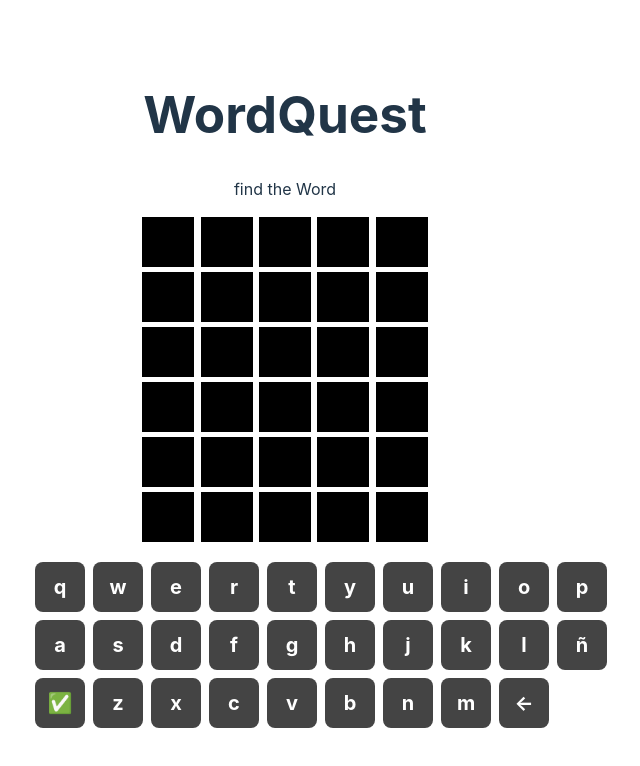
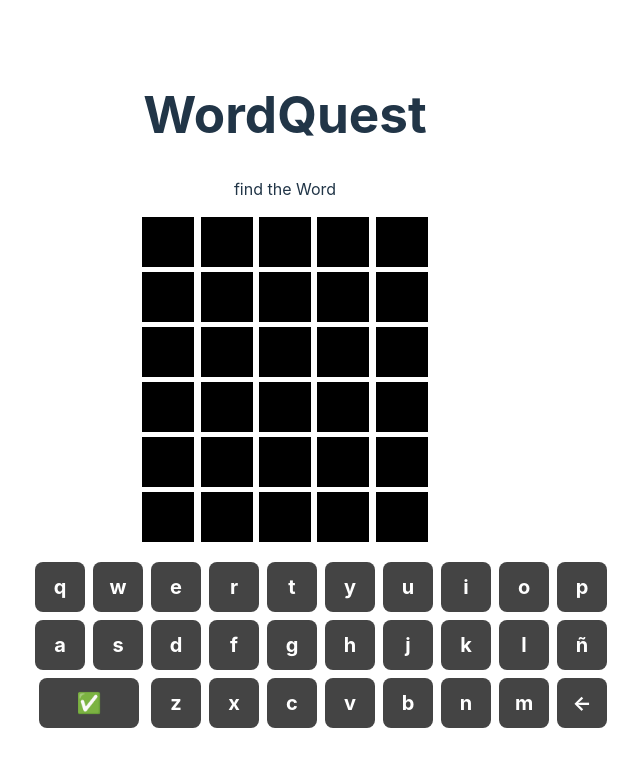
Before and after one commit to gersonch/minigames, a React (Vite) app: page / in a window 1280 px wide. Shown: the top 766 px of the page, without its empty margins (355-995 px from the left). Built offline with nearby package versions, Linux system fonts and the light colour scheme.

Commit message:
refactorizado

```diff
--- /dev/null
+++ b/src/components/GameBoard.tsx
@@ -0,0 +1,47 @@
+import { Row } from "./Row";
+
+interface GameBoardProps {
+  attempts: string[][];
+  highlightIndices: number[][];
+  lowHighlightIndices: number[][];
+  handleInputChange: (
+    e: React.ChangeEvent<HTMLInputElement>,
+    row: number,
+    col: number
+  ) => void;
+}
+
+export function GameBoard({
+  attempts,
+  highlightIndices,
+  lowHighlightIndices,
+  handleInputChange,
+}: GameBoardProps) {
+  return (
+    <div>
+      {attempts.map((attempt, rowIndex) => (
+        <div
+          key={rowIndex}
+          style={{
+            display: "flex",
+            justifyContent: "center",
+            marginBottom: "5px",
+          }}
+        >
+          {attempt.map((_, colIndex) => (
+            <Row
+              key={colIndex}
+              index={colIndex}
+              inputValues={attempts[rowIndex]}
+              handleInputChange={(e) =>
+                handleInputChange(e, rowIndex, colIndex)
+              }
+              isCorrect={highlightIndices[rowIndex]?.includes(colIndex)}
+              isLowCorrect={lowHighlightIndices[rowIndex]?.includes(colIndex)}
+            />
+          ))}
+        </div>
+      ))}
+    </div>
+  );
+}
--- a/src/components/Keyboard.tsx
+++ b/src/components/Keyboard.tsx
@@ -1,4 +1,5 @@
 import "./keyboard_styles.css";
+import { keys } from "./keys";
 interface KeyboardProps {
   onKeyPress: (key: string) => void;
   disabled: boolean;
@@ -10,39 +11,7 @@ export function Keyboard({
   disabled,
   deactivatedKeys,
 }: KeyboardProps) {
-  const keys = [
-    "q",
-    "w",
-    "e",
-    "r",
-    "t",
-    "y",
-    "u",
-    "i",
-    "o",
-    "p",
-    "a",
-    "s",
-    "d",
-    "f",
-    "g",
-    "h",
-    "j",
-    "k",
-    "l",
-    "ñ",
-    "✅",
-    "z",
-    "x",
-    "c",
-    "v",
-    "b",
-    "n",
-    "m",
-    "←",
-  ];
-
-  const handleClick = (e) => {
+  const handleClick = (e: React.MouseEvent<HTMLButtonElement>) => {
     const key = e.currentTarget.innerText.trim();
     console.log("Tecla presionada en teclado:", key);
     if (key && !deactivatedKeys.has(key)) onKeyPress(key);
--- a/src/components/keyboard_styles.css
+++ b/src/components/keyboard_styles.css
@@ -29,6 +29,8 @@
 .special {
   background-color: #444444;
   color: rgb(36, 36, 36);
+  grid-column: span 2;
+  width: 100px;
 }
 
 .key:hover {
@@ -38,7 +40,7 @@
 
 /* Teclas desactivadas (letras que no existen en la palabra) */
 .key:disabled {
-  background-color: #242424;
+  background-color: #3d3d3d;
   color: #000000;
   cursor: not-allowed;
 }
--- /dev/null
+++ b/src/components/keys.ts
@@ -0,0 +1,31 @@
+export const keys = [
+  "q",
+  "w",
+  "e",
+  "r",
+  "t",
+  "y",
+  "u",
+  "i",
+  "o",
+  "p",
+  "a",
+  "s",
+  "d",
+  "f",
+  "g",
+  "h",
+  "j",
+  "k",
+  "l",
+  "ñ",
+  "✅",
+  "z",
+  "x",
+  "c",
+  "v",
+  "b",
+  "n",
+  "m",
+  "←",
+];
--- a/src/views/Wordle.tsx
+++ b/src/views/Wordle.tsx
@@ -1,7 +1,7 @@
 import { useState, useEffect } from "react";
 import { words } from "../mockups/words";
-import { Row } from "../components/Row";
 import { Keyboard } from "../components/Keyboard";
+import { GameBoard } from "../components/GameBoard";
 
 export default function Wordle() {
   const maxAttempts = 6;
@@ -145,31 +145,12 @@ export default function Wordle() {
     <div>
       <h1 style={{ display: "none" }}>{randomWord}</h1>
       <p>find the Word</p>
-      <div>
-        {attempts.map((attempt, rowIndex) => (
-          <div
-            key={rowIndex}
-            style={{
-              display: "flex",
-              justifyContent: "center",
-              marginBottom: "5px",
-            }}
-          >
-            {attempt.map((_, colIndex) => (
-              <Row
-                key={colIndex}
-                index={colIndex}
-                inputValues={attempts[rowIndex]}
-                handleInputChange={(e) =>
-                  handleInputChange(e, rowIndex, colIndex)
-                }
-                isCorrect={highlightIndices[rowIndex]?.includes(colIndex)}
-                isLowCorrect={lowHighlightIndices[rowIndex]?.includes(colIndex)}
-              />
-            ))}
-          </div>
-        ))}
-      </div>
+      <GameBoard
+        attempts={attempts}
+        highlightIndices={highlightIndices}
+        lowHighlightIndices={lowHighlightIndices}
+        handleInputChange={handleInputChange}
+      />
       {isCorrect ? <p>¡Correcto! 🎉</p> : <p></p>}
 
       <Keyboard
```
